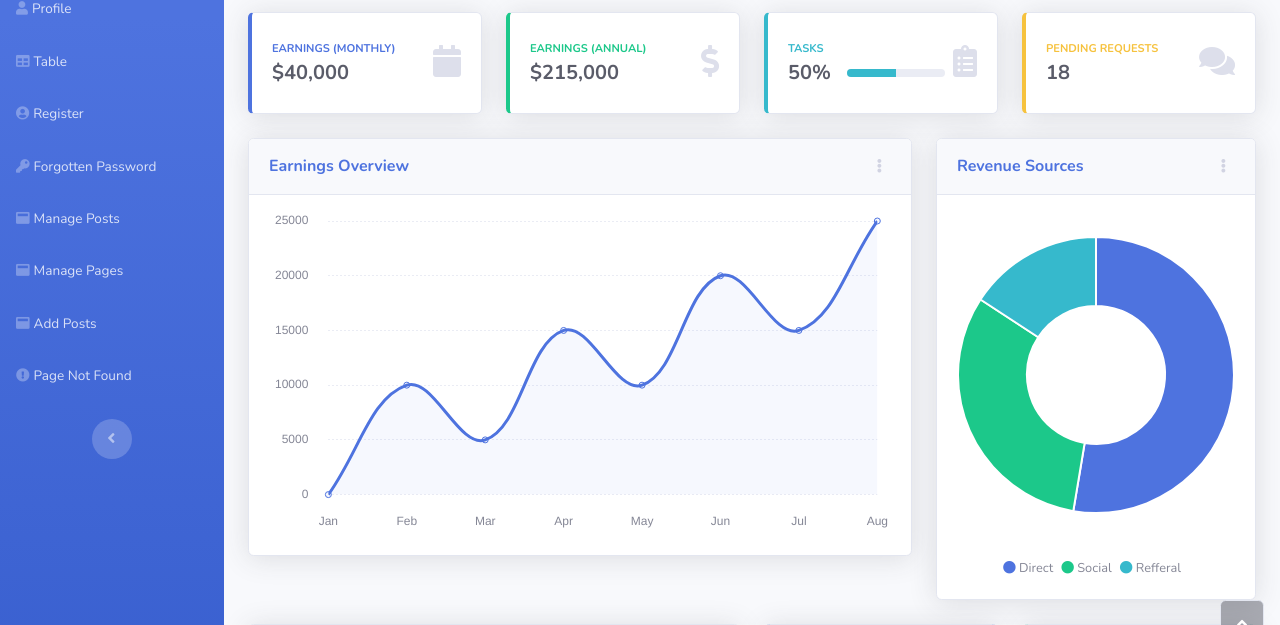
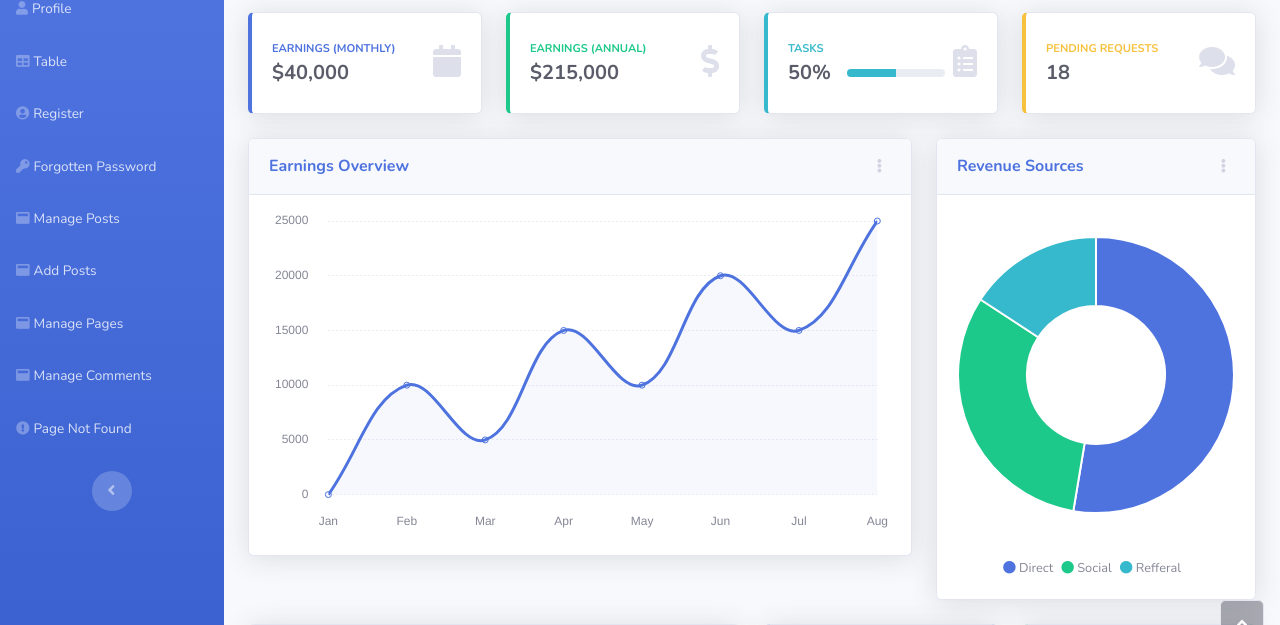
Before and after one commit to ashraf-kabir/personal-blog, a PHP site: page /admin/index.php in a window 1280 px wide. Shown: the part 140-765 px from the top of the page. Run offline with PHP 8.4, Linux system fonts and the light colour scheme; a user stored in the database is signed in; data comes from the database, SQL or seed files in the repository.

Commit message:
Update sidebar.php

```diff
--- a/admin/includes/sidebar.php
+++ b/admin/includes/sidebar.php
@@ -19,10 +19,12 @@
                         class="fas fa-key"></i><span>Forgotten Password</span></a></li>
             <li class="nav-item" role="presentation"><a class="nav-link" href="manage-posts.php"><i
                             class="fas fa-window-maximize"></i><span>Manage Posts</span></a></li>
+            <li class="nav-item" role="presentation"><a class="nav-link" href="add-post.php"><i
+                        class="fas fa-window-maximize"></i><span>Add Posts</span></a></li>
             <li class="nav-item" role="presentation"><a class="nav-link" href="manage-pages.php"><i
                             class="fas fa-window-maximize"></i><span>Manage Pages</span></a></li>
-            <li class="nav-item" role="presentation"><a class="nav-link" href="add-post.php"><i
-                        class="fas fa-window-maximize"></i><span>Add Posts</span></a></li>
+            <li class="nav-item" role="presentation"><a class="nav-link" href="manage-comments.php"><i
+                            class="fas fa-window-maximize"></i><span>Manage Comments</span></a></li>
             <li class="nav-item" role="presentation"><a class="nav-link" href="404.php"><i
                             class="fas fa-exclamation-circle"></i><span>Page Not Found</span></a></li>
         </ul>
```
